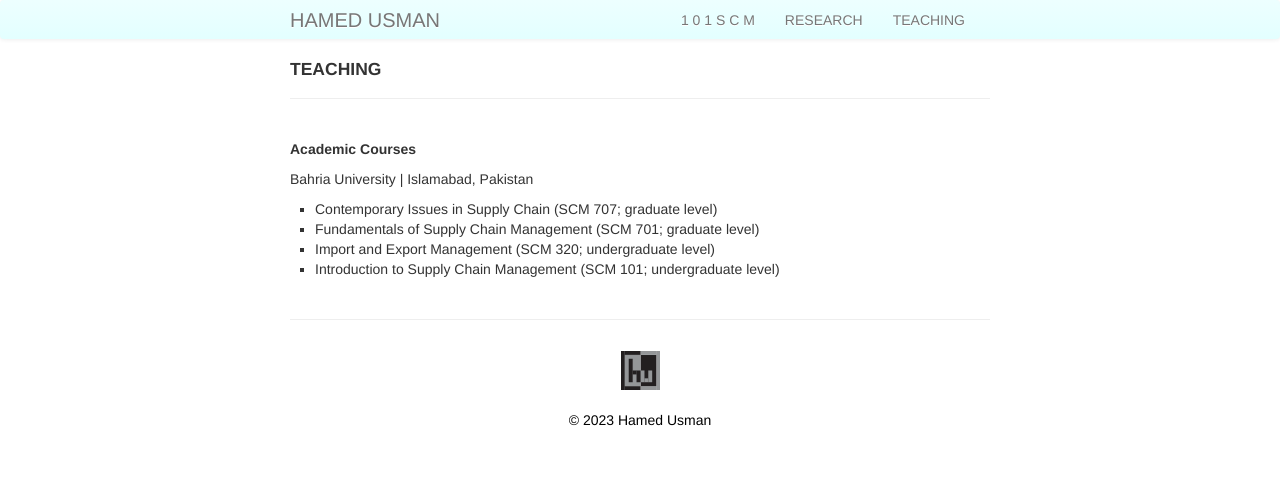
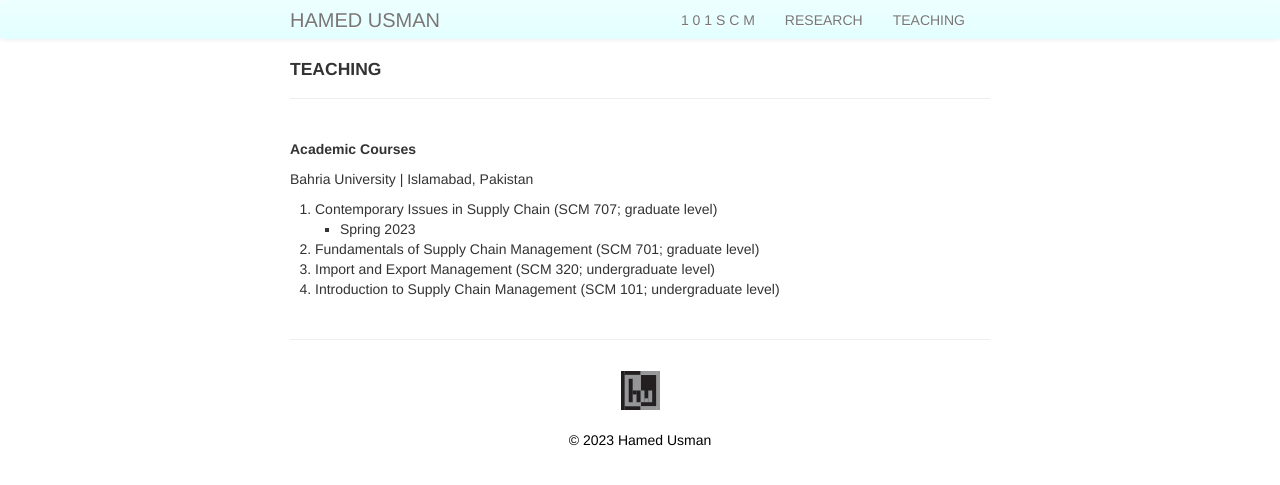
Before and after one commit to hamedusman/hamedusman.github.io, a Jekyll site: the page built from pages/teaching.md, in a window 1280 px wide. Shown: the top 485 px of the page. Built offline with Jekyll 4.4.1, drawn with Linux system fonts in a browser that asks for light colours.

Commit message:
Update teaching.md

```diff
--- a/pages/teaching.md
+++ b/pages/teaching.md
@@ -5,10 +5,9 @@ description: list of academic courses taught by Hamed Usman
 ---
 <h5>Academic Courses</h5>
 Bahria University | Islamabad, Pakistan
-<ul>
+<ol>
 <li>Contemporary Issues in Supply Chain (SCM 707; graduate level)</li>
-    <!--<p><a href="https://teaching101.github.io/pages/ciscm" target="_blank" rel="noopener noreferrer">Here is the link for Contemporary Issues in Supply
-        Chain Management &#x29c9;</a></p>-->
+    <ul><li>Spring 2023</li></ul>
 <li>Fundamentals of Supply Chain Management (SCM 701; graduate level)</li>
     <!--<p><a href="https://teaching101.github.io/pages/fscm" target="_blank" rel="noopener noreferrer">Here is the link for Fundamentals of Supply Chain
       Management &#x29c9;</a></p>-->
@@ -18,4 +17,4 @@ Bahria University | Islamabad, Pakistan
 <li>Introduction to Supply Chain Management (SCM 101; undergraduate level)</li>
     <!--<p><a href="https://teaching101.github.io/pages/iscm" target="_blank" rel="noopener noreferrer">Here is the link for Introduction to Supply Chain
       Management &#x29c9;</a></p>-->
-</ul>
+</ol>
```
